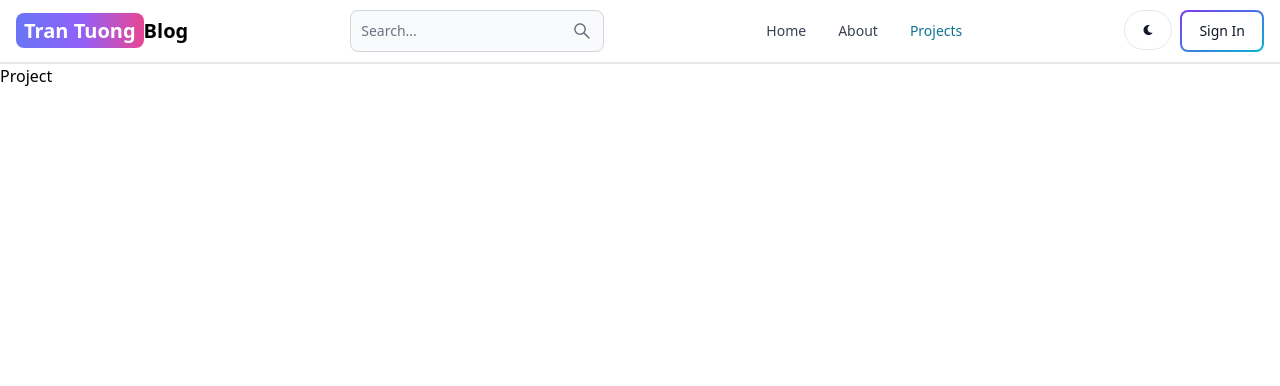
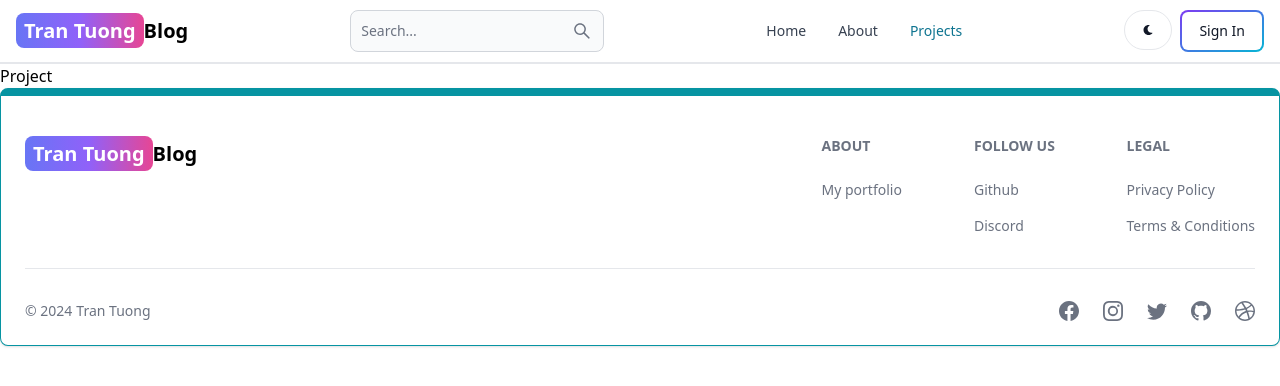
Before and after one commit to tran-tuong/mern-blog, a React (Vite) app in the folder client/: page /project in a window 1280 px wide. Shown: the top 386 px of the page. Built offline with nearby package versions, Linux system fonts and the light colour scheme.

Commit message:
add footer

```diff
--- a/client/src/App.jsx
+++ b/client/src/App.jsx
@@ -7,6 +7,7 @@
 import Dashboard from "./pages/About.jsx";
 import Project from "./pages/Project.jsx";
 import Header from "./components/Header.jsx";
+import Footer from "./components/Footer.jsx";
 
 export default function App() {
   return (
@@ -20,6 +21,7 @@
         <Route path="/dashboard" element={<Dashboard />} />
         <Route path="/project" element={<Project />} />
       </Routes>
+      <Footer />
     </BrowserRouter>
   );
 }
--- a/client/src/components/Footer.jsx
+++ b/client/src/components/Footer.jsx
@@ -0,0 +1,79 @@
+import { Footer } from "flowbite-react";
+import { Link } from "react-router-dom";
+import {
+  BsFacebook,
+  BsInstagram,
+  BsTwitter,
+  BsGithub,
+  BsDribbble,
+} from "react-icons/bs";
+export default function FooterCom() {
+  return (
+    <Footer container className="border border-t-8 border-teal-500">
+      <div className="w-full max-w-7xl mx-auto">
+        <div className="grid w-full justify-between sm:flex md:grid-cols-1">
+          <div className="mt-5">
+            <Link
+              to="/"
+              className="self-center whitespace-nowrap text-lg sm:text-xl font-semibold dark:text-white"
+            >
+              <span className="px-2 py-1 bg-gradient-to-r from-indigo-500 via-purple-500 to-pink-500 rounded-lg text-white">
+                Tran Tuong
+              </span>
+              Blog
+            </Link>
+          </div>
+          <div className="grid grid-cols-2 gap-8 mt-4 sm:grid-cols-3 sm:gap-6">
+            <div>
+              <Footer.Title title="About" />
+              <Footer.LinkGroup col>
+                <Footer.Link
+                  href="https://trantuong.id.vn/"
+                  target="_blank"
+                  rel="noopener noreferrer"
+                >
+                  My portfolio
+                </Footer.Link>
+              </Footer.LinkGroup>
+            </div>
+            <div>
+              <Footer.Title title="Follow us" />
+              <Footer.LinkGroup col>
+                <Footer.Link
+                  href="https://github.com/tran-tuong"
+                  target="_blank"
+                  rel="noopener noreferrer"
+                >
+                  Github
+                </Footer.Link>
+                <Footer.Link href="#">Discord</Footer.Link>
+              </Footer.LinkGroup>
+            </div>
+            <div>
+              <Footer.Title title="Legal" />
+              <Footer.LinkGroup col>
+                <Footer.Link href="#">Privacy Policy</Footer.Link>
+                <Footer.Link href="#">Terms &amp; Conditions</Footer.Link>
+              </Footer.LinkGroup>
+            </div>
+          </div>
+        </div>
+        <Footer.Divider />
+        <div className="w-full sm:flex sm:items-center sm:justify-between">
+          <Footer.Copyright
+            href="#"
+            by="Tran Tuong"
+            year={new Date().getFullYear()}
+          />
+          <div className="flex gap-6 sm:mt-0 mt-4 sm:justify-center">
+            <Footer.Icon href="#" icon={BsFacebook} />
+            <Footer.Icon href="#" icon={BsInstagram} />
+            <Footer.Icon href="#" icon={BsTwitter} />
+            <Footer.Icon href="https://github.com/tran-tuong" icon={BsGithub} />
+            <Footer.Icon href="#" icon={BsDribbble} />
+          </div>
+        </div>
+      </div>
+    </Footer>
+  );
+}
```
